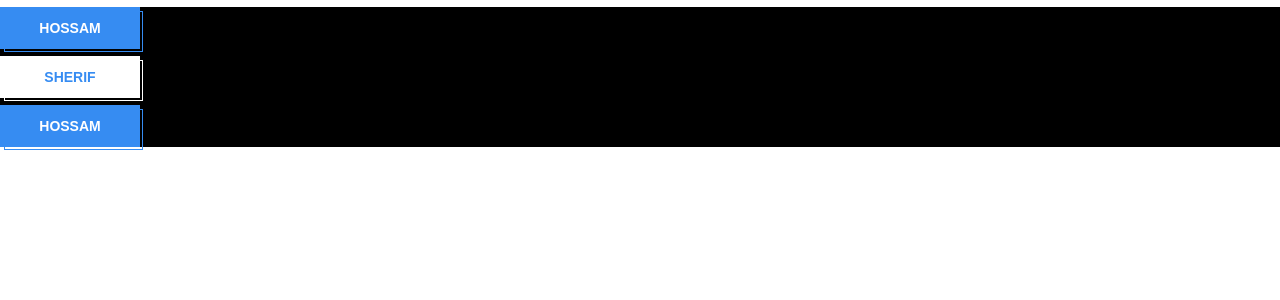
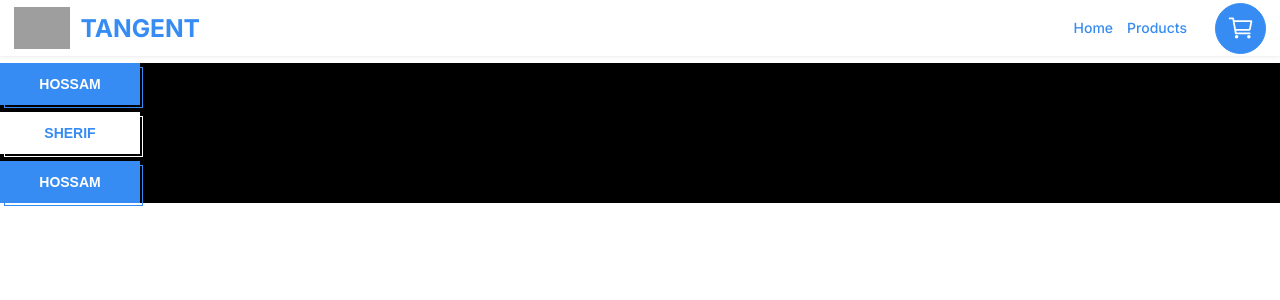
Before and after one commit to husam287/tangent-shop-web, a Next.js app: page / in a window 1280 px wide. Shown: the top 300 px of the page. Built offline with nearby package versions, Linux system fonts and the light colour scheme; grey boxes are pictures that could not be loaded.

Commit message:
feat: place navbar

```diff
--- a/src/app/layout.tsx
+++ b/src/app/layout.tsx
@@ -1,6 +1,7 @@
 import type { Metadata } from "next";
 import { Inter } from "next/font/google";
 import "./globals.scss";
+import Navbar from "@/components/organisms/Navbar";
 
 const inter = Inter({ subsets: ["latin"] });
 
@@ -16,7 +17,10 @@ export default function RootLayout({
 }>) {
   return (
     <html lang="en">
-      <body className={inter.className}>{children}</body>
+      <body className={inter.className}>
+        <Navbar />
+        {children}
+      </body>
     </html>
   );
 }
--- a/src/components/atoms/Image/index.tsx
+++ b/src/components/atoms/Image/index.tsx
@@ -7,13 +7,15 @@ export default function Image({
   src,
   alt,
   height,
+  imgHeight = 100,
+  imgWidth = 100,
   isFullWidth = false
 }: ImageProps) {
   return (
     <NextImage
       objectFit="cover"
-      width={0}
-      height={0}
+      width={imgWidth}
+      height={imgHeight}
       src={src}
       alt={alt}
       style={{ height }}
--- a/src/components/atoms/Image/types.ts
+++ b/src/components/atoms/Image/types.ts
@@ -4,5 +4,7 @@ export interface ImageProps {
     src: string;
     alt: string;
     height: string;
-    isFullWidth?: boolean
+    isFullWidth?: boolean;
+    imgWidth?: number;
+    imgHeight?: number;
 }
--- a/src/components/organisms/Navbar/index.tsx
+++ b/src/components/organisms/Navbar/index.tsx
@@ -27,7 +27,7 @@ export default function Navbar({ }: NavbarProps) {
           <Image
             src="/tangent-logo.jpeg"
             alt="tangent logo"
-            height="4rem"
+            height="3rem"
           />
 
           <Text text="TANGENT" color="primary" fontSize="2x" fontWeight="bold" variant="span" />
```
